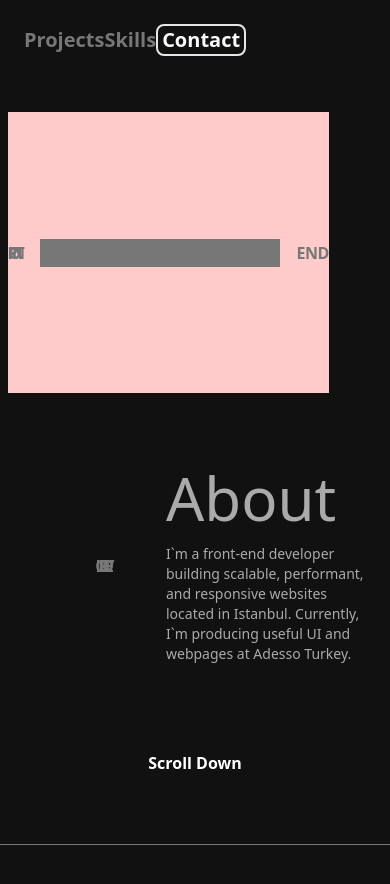
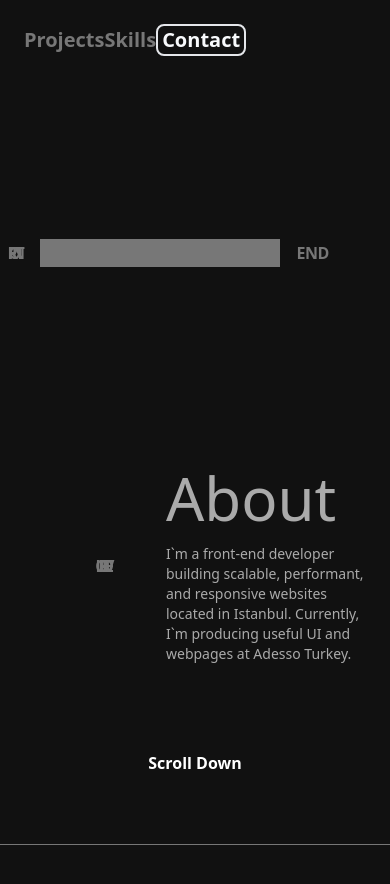
Before and after one commit to eayduran/mportfolio, a Next.js app: page / in a window 390 px wide. Shown: the top 884 px of the page. Built offline with nearby package versions, Linux system fonts and the light colour scheme.

Commit message:
fix slides

```diff
--- a/components/Contact.jsx
+++ b/components/Contact.jsx
@@ -26,7 +26,7 @@ const Contact = () => {
     return(
         <div id="contact" className="overflow-x-hidden flex w-full flex-col h-screen bg-secondary">
             <div className="bg-secondary text-white flex items-center justify-start w-full h-20 text-4xl font-sans">
-                          <div id="contactsdiv" className="w-auto" style={{marginLeft: scr<1792?-200: (2*scr - 3784)<=(swidth/2 - contactswidth/2)? 2*scr - 3784: (swidth/2 - contactswidth/2)}}>
+                          <div id="contactsdiv" className="w-auto" style={{marginLeft: scr<1492?-200: (2*scr - 3184)<=(swidth/2 - contactswidth/2)? 2*scr - 3184: (swidth/2 - contactswidth/2)}}>
                           CONTACT
                           </div>
             </div>
--- a/components/Main.jsx
+++ b/components/Main.jsx
@@ -70,7 +70,7 @@ const Main = () => {
     //     </div>
         <div id="main" className="overflow-x-hidden space-y-8 h-screen flex font-bold flex-col items-start min-w-screen bg-secondary text-white font-sans">
                     <Navbar />
-                    <div className="bg-red-200 h-1/3 w-auto tracking-tight flex flex-row items-center ml-2 lg:text-laptop">
+                    <div className="h-1/3 w-auto tracking-tight flex flex-row items-center ml-2 lg:text-laptop">
                         <div className="" style={{}}>
                             <span className="mr-zero text-primary hover:text-primary-light transition-colors">F</span>
                             <span className="mr-zero text-primary hover:text-primary-light transition-colors">R</span>
--- a/components/Projects.jsx
+++ b/components/Projects.jsx
@@ -26,7 +26,7 @@ const Projects = () => {
     return(
         <div id="projects" className="overflow-x-hidden calc-height flex w-full flex-col h-screen bg-secondary">
             <div className="text-white flex items-center justify-start w-full h-20 text-4xl font-sans">
-                          <div id="projectsdiv" className="w-auto" style={{marginLeft: scr<175?-200: (2*scr - 550)<=(swidth/2 - projectswidth/2)? 2*scr - 550: (swidth/2 - projectswidth/2)}}>
+                          <div id="projectsdiv" className="w-auto" style={{marginLeft: scr<150?-200: (2*scr - 500)<=(swidth/2 - projectswidth/2)? 2*scr - 500: (swidth/2 - projectswidth/2)}}>
                               PROJECTS
                           </div>
             </div>
--- a/components/Skills.jsx
+++ b/components/Skills.jsx
@@ -26,7 +26,7 @@ const Skills = () => {
     return(
         <div id="skills" className="overflow-x-hidden calc-height flex w-full flex-col h-screen bg-secondary">
             <div className="text-white flex items-center justify-start w-full h-20 text-4xl font-sans">
-                          <div id="skillsdiv" className="w-auto" style={{marginLeft: scr<984?-150: (2*scr - 2118)<=(swidth/2 - skillswidth/2)? 2*scr - 2118: (swidth/2 - skillswidth/2)}}>
+                          <div id="skillsdiv" className="w-auto" style={{marginLeft: scr<810?-150: (2*scr - 1770)<=(swidth/2 - skillswidth/2)? 2*scr - 1770: (swidth/2 - skillswidth/2)}}>
                           SKILLS
                           </div>
             </div>
```
